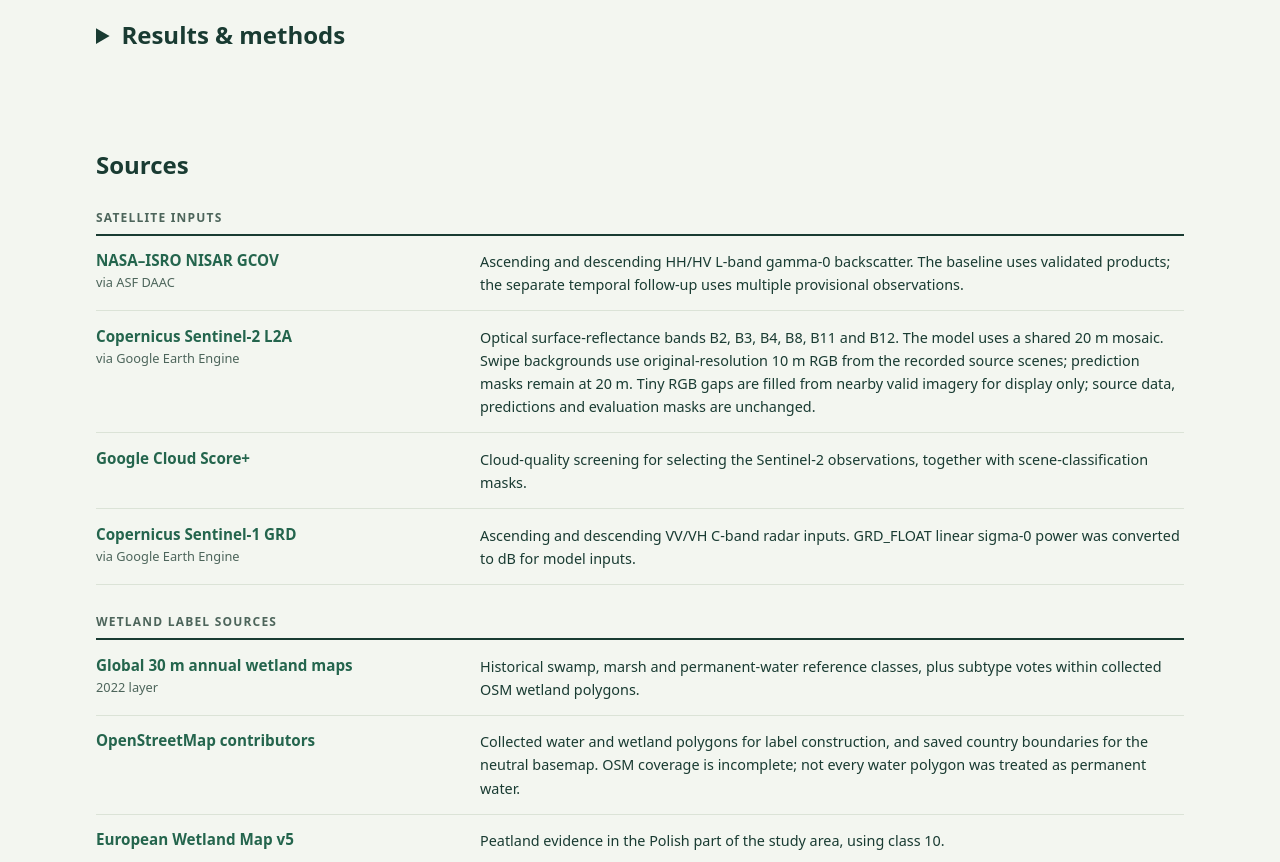
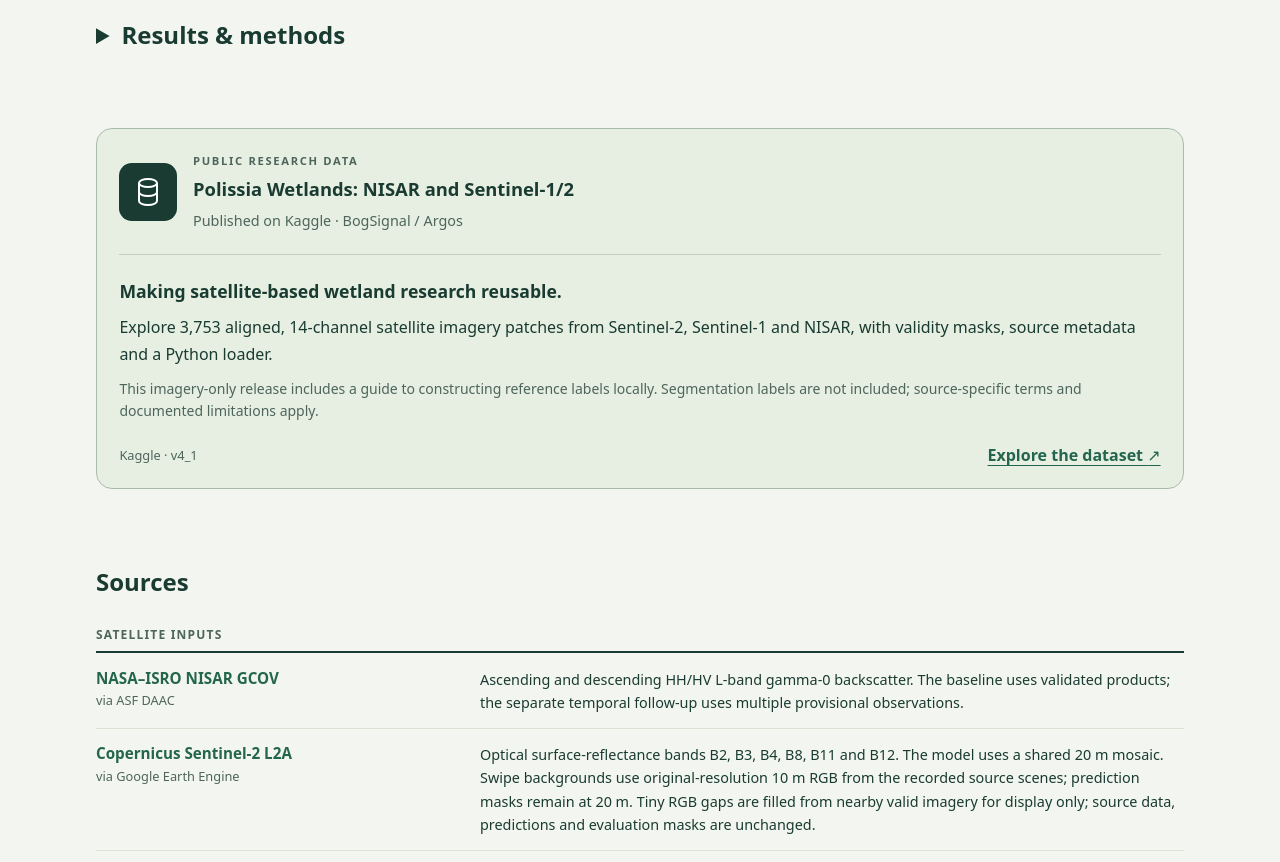
Before and after one commit to oleksastepaniuk/BogSignal, a website built with Vite: page web/index.html in a window 1280 px wide. Shown: the part 7078-7940 px from the top of the page. Built offline with nearby package versions, Linux system fonts and the light colour scheme; files whose address does not match are found by name.

Commit message:
Add public Kaggle imagery dataset card

```diff
--- a/web/index.html
+++ b/web/index.html
@@ -150,6 +150,20 @@
         <div class="report-links"><a class="button-link" href="%BASE_URL%experiment/final_experiment_report.html">Full experiment report</a><a class="button-link secondary-link" href="https://github.com/oleksastepaniuk/BogSignal">GitHub Repository</a></div>
         </details>
       </section>
+      <section id="research-data" aria-labelledby="research-data-title">
+        <article class="dataset-card">
+          <header class="dataset-card-header">
+            <span class="dataset-icon" aria-hidden="true"><svg viewBox="0 0 32 32" width="32" height="32" fill="none" stroke="currentColor" stroke-width="2"><ellipse cx="16" cy="7" rx="9" ry="4"/><path d="M7 7v18c0 2.2 4 4 9 4s9-1.8 9-4V7M7 16c0 2.2 4 4 9 4s9-1.8 9-4"/></svg></span>
+            <div><p class="eyebrow">Public research data</p><h2 id="research-data-title">Polissia Wetlands: NISAR and Sentinel-1/2</h2><p class="dataset-byline">Published on Kaggle &middot; BogSignal / Argos</p></div>
+          </header>
+          <div class="dataset-card-body">
+            <h3>Making satellite-based wetland research reusable.</h3>
+            <p>Explore 3,753 aligned, 14-channel satellite imagery patches from Sentinel-2, Sentinel-1 and NISAR, with validity masks, source metadata and a Python loader.</p>
+            <p class="note">This imagery-only release includes a guide to constructing reference labels locally. Segmentation labels are not included; source-specific terms and documented limitations apply.</p>
+          </div>
+          <footer class="dataset-card-footer"><span class="dataset-platform">Kaggle &middot; v4_1</span><a href="https://www.kaggle.com/datasets/oleksastepaniuk/polissia-wetlands-nisar-and-sentinel-12/data">Explore the dataset <span aria-hidden="true">↗</span></a></footer>
+        </article>
+      </section>
       <section id="credentials">
         <h2>Sources</h2>
 
--- a/web/src/style.css
+++ b/web/src/style.css
@@ -246,6 +246,19 @@ h2, #full-results > summary { font-size:1.5em; font-weight:700; }
 .secondary-link:hover { color:white; }
 
 .cover { position:relative; }
+.dataset-card { border:1px solid #a9bcac; border-radius:1rem; padding:1.4rem; background:#e7efe2; }
+.dataset-card-header { display:flex; gap:1rem; align-items:center; padding-bottom:1.3rem; border-bottom:1px solid #c0ceba; }
+.dataset-icon { display:grid; place-items:center; flex:none; width:3.6rem; height:3.6rem; border-radius:.8rem; background:#193b32; color:#fff; }
+.dataset-card .eyebrow { margin:0 0 .4rem; font-size:.7rem; font-weight:700; color:#4d655b; }
+.dataset-card h2 { margin:0; font-size:1.15rem; line-height:1.4; }
+.dataset-card .dataset-byline { margin:.4rem 0 0; font-size:.9rem; color:#4d655b; }
+.dataset-card-body h3 { font-size:1.1rem; margin:1.5rem 0 .7rem; }
+.dataset-card-body p { font-size:1rem; margin:.6rem 0; }
+.dataset-card-body .note { font-size:.875rem; color:#4d655b; }
+.dataset-card-footer { display:flex; justify-content:space-between; align-items:center; flex-wrap:wrap; gap:1rem; margin-top:1.4rem; }
+.dataset-platform { font-size:.8rem; color:#4d655b; }
+.dataset-card-footer a { font-weight:600; text-underline-offset:.25em; }
+@media(max-width:600px) { .dataset-card { padding:1rem; } .dataset-card-header { align-items:flex-start; } .dataset-icon { width:2.5rem; height:2.5rem; } .dataset-card h2 { font-size:1rem; } }
 .challenge-badge { text-decoration:none; }
 .challenge-badge:hover { background:rgb(12 32 26 / .8); text-decoration:underline; }
 .seasonal-grid { grid-template-columns:1fr 1fr 1.65fr; }
```
